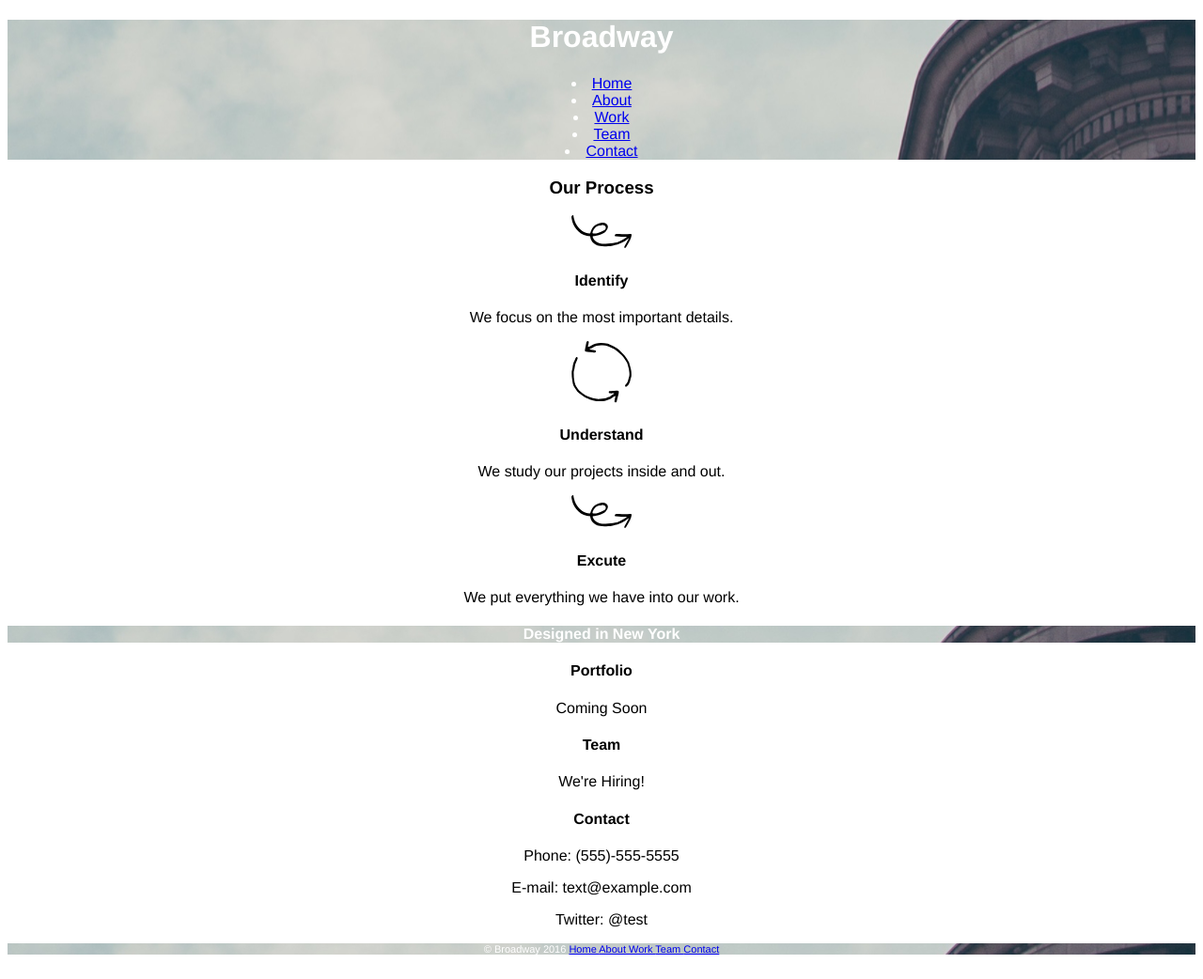
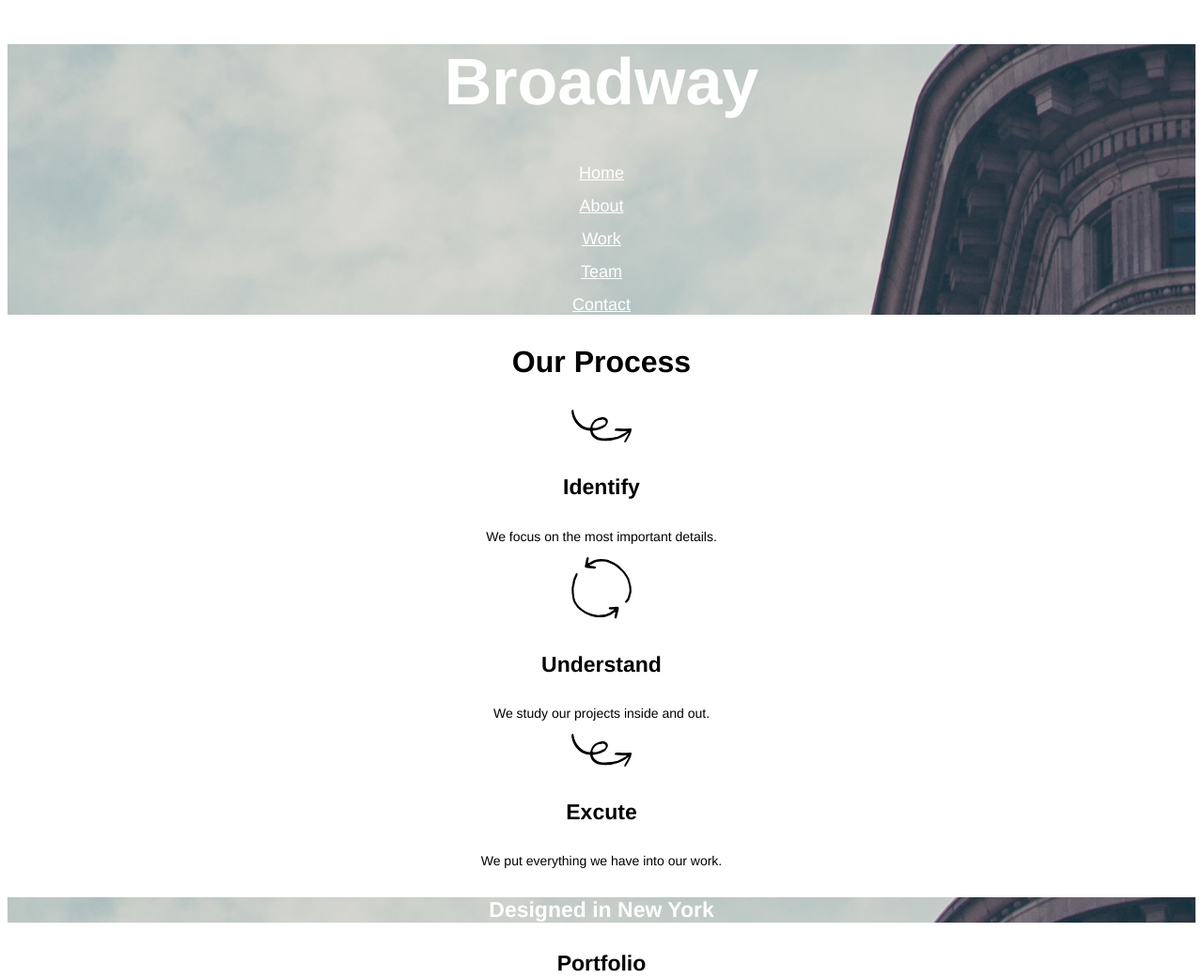
Before and after one commit to Grrialt/broadway, a plain HTML site: page index.html in a window 1280 px wide. Shown: the top 1042 px of the page at 94% size. Drawn offline with Linux system fonts and the light colour scheme; files that its build step writes are made by us from their sources; files whose address does not match are found by name.

Commit message:
CSS Done!

```diff
--- a/index.html
+++ b/index.html
@@ -1,19 +1,19 @@
 <!DOCTYPE html>
 <html>
   <head>
-    <link type="text/css" rel="stylesheet" href="./css/style.css">
+    <link type="text/css" rel="stylesheet" href="./resources/css/style.css">
     <title>Broadway Design</title>
   </head>
   <body>
-
+    <div class="align-center">
         <div class="header">
         <h1 id="home">Broadway </h1>
         <nav>
-        <li><a href="#home">Home</a></li>
-        <li><a href="#about">About</a></li>
-        <li><a href="#work">Work</a></li>
-        <li><a href="#team">Team</a></li>
-        <li><a href="#conact">Contact</a></li>
+            <p><a href="#home">Home</a></p>
+            <p><a href="#about">About</a></p>
+            <p><a href="#work">Work</a></p>
+            <p><a href="#team">Team</a></p>
+            <p><a href="#conact">Contact</a></p>
         </nav>
         </div>
 
@@ -49,9 +49,9 @@
         <p>Phone: (555)-555-5555</p>
         <p>E-mail: text@example.com</p>
         <p>Twitter: @test</p>
-
+    </div>
         <!-- Footer -->
-    <div class="header" id="footer">
+    <div id="footer">
     <footer>© Broadway 2016 <a href="home">Home </a><a href="about">About </a><a href="#work">Work </a><a href="#team">Team </a><a href="#contact">Contact </a></footer>
     </div>
   </body>
--- a/resources/css/style.css
+++ b/resources/css/style.css
@@ -1,5 +1,8 @@
 *{
 	font-family: Helvetica;
+}
+
+.align-center{
 	text-align: center;
 
 }
@@ -9,7 +12,33 @@
 	background-image: url(../images/the-flatiron-building.png)
 }
 
+h1{
+	font-size: 70px;
+	font-weight: bold;
+}
+
+a{
+	font-size: 18px;
+	color: white;
+}
+
+h3{
+	font-size: 32px;
+	font-weight: bold;
+}
+
+h4{
+	font-size: 23px;
+	font-weight: bold;
+}
+
+p{
+	font-size: 14px;
+}
+
 #footer{
 	background-color: dimgray;
 	font-size: 11px;
+	text-align: left;
+	color: white;
 }
```
Lines whose indentation alone changed are shown as unchanged.
